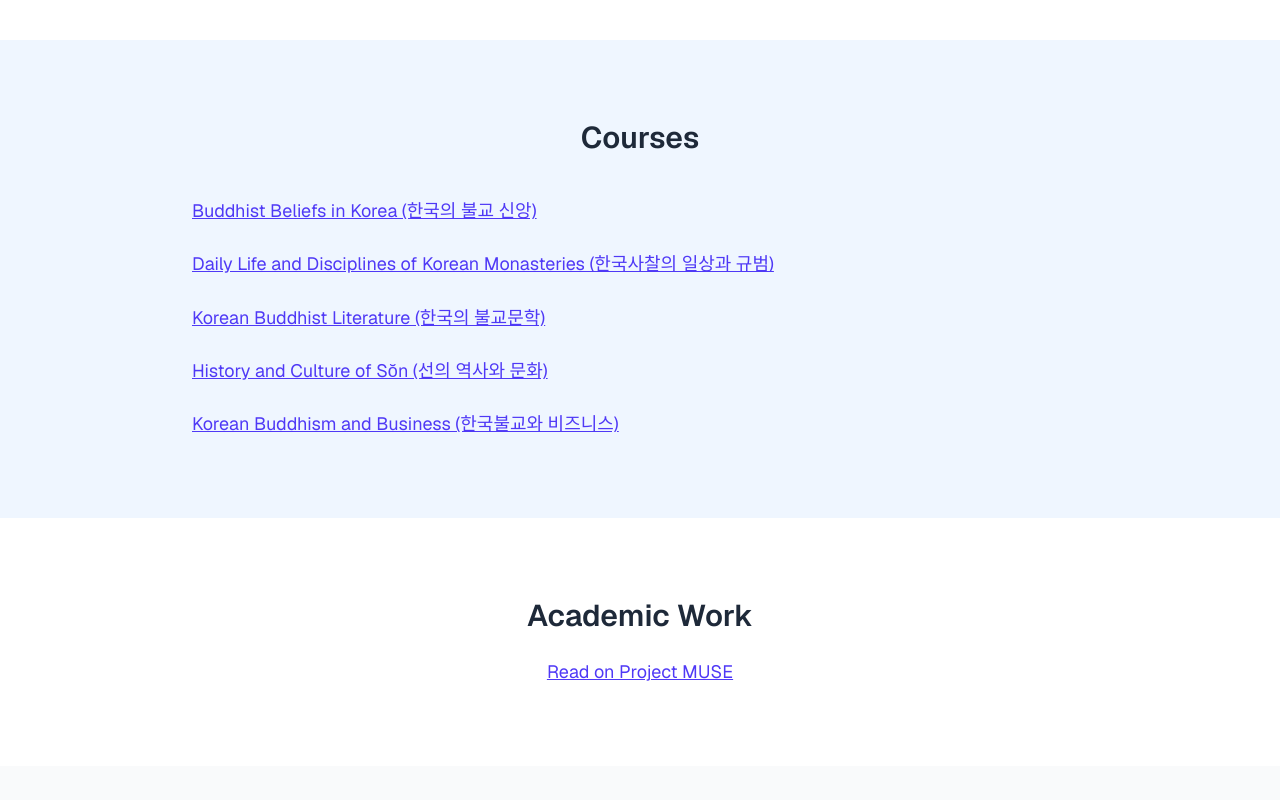
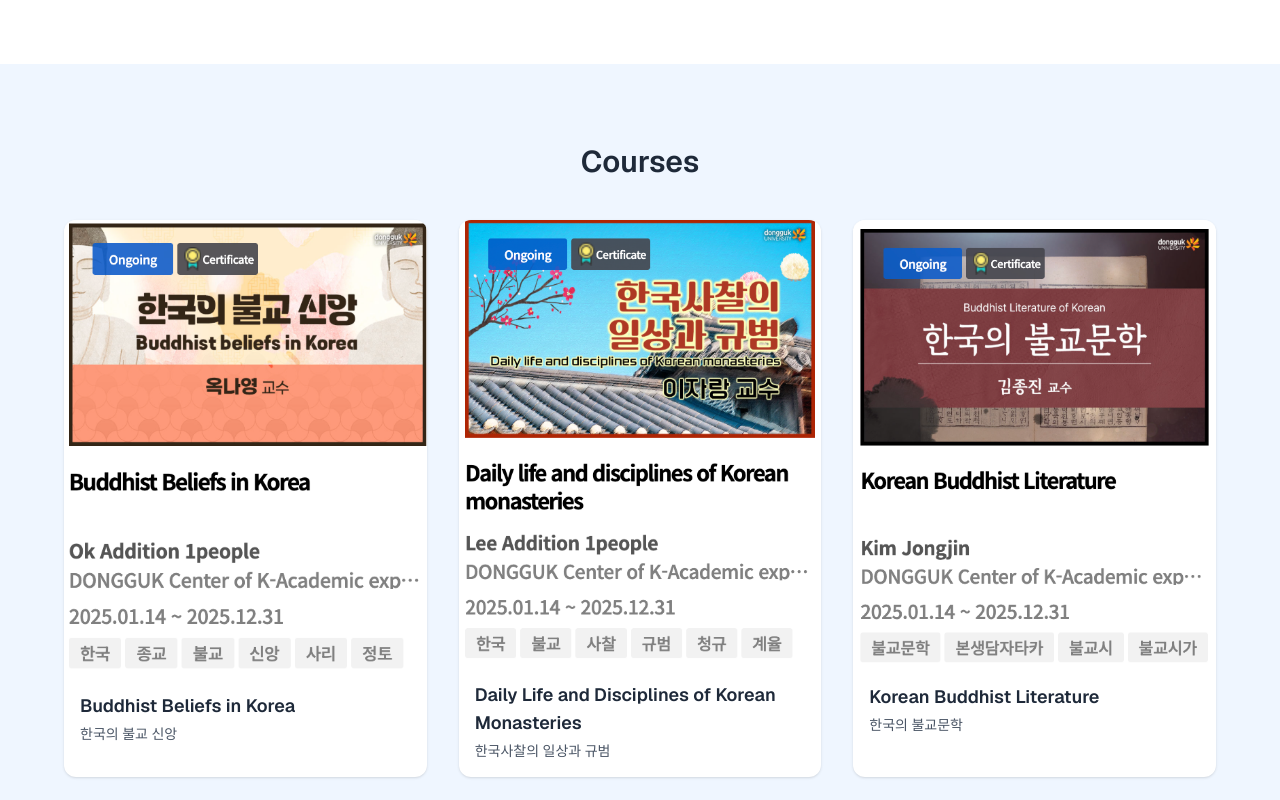
Before and after one commit to omatty123/translation_website, a Next.js app: page / in a window 1280 px wide. Shown: the part 1760-2560 px from the top of the page. Built offline with nearby package versions, Linux system fonts and the light colour scheme.

Commit message:
Update page.tsx

```diff
--- a/app/page.tsx
+++ b/app/page.tsx
@@ -43,109 +43,96 @@ export default function Home() {
         <div className="max-w-5xl mx-auto">
           <h2 className="text-3xl font-semibold text-center mb-12">Books</h2>
           <div className="grid grid-cols-1 md:grid-cols-2 gap-10">
-            {/* Pure and Fragrant */}
-            <div className="flex flex-col items-center text-center space-y-4">
-
-
+            {[
+              {
+                title: "Pure and Fragrant",
+                img: pureImg,
+                url: "https://books.google.com/books/about/Pure_and_Fragrant.html?id=qQ_qEAAAQBAJ",
+                desc: "Seon essays by Beopjeong, translated by Matty Wegehaupt"
+              },
+              {
+                title: "May All Beings Be Happy",
+                img: happyImg,
+                url: "https://books.google.com/books?id=A9tcMgAACAAJ&dq=may+all+beings+be+happy+beopjeong",
+                desc: "Dharma sayings compiled by Ryu Shiva, translated by Matty Wegehaupt"
+              }
+            ].map(({ title, img, url, desc }, idx) => (
+              <div key={idx} className="flex flex-col items-center text-center space-y-4">
                 <Image
-  src={pureImg}
-  alt="Pure and Fragrant"
+                  src={img}
+                  alt={title}
                   height={320}
                   style={{ width: "auto" }}
                   className="rounded shadow"
                 />
-              <div>
+                <div className="min-h-[80px] flex flex-col justify-start">
                   <a
-                  href="https://books.google.com/books/about/Pure_and_Fragrant.html?id=qQ_qEAAAQBAJ"
+                    href={url}
                     className="text-indigo-600 text-xl font-semibold underline hover:text-indigo-800"
                     target="_blank"
                   >
-                  Pure and Fragrant
+                    {title}
                   </a>
-                <p className="mt-2 text-sm">
-                  Seon essays by Beopjeong, translated by Matty Wegehaupt
-                </p>
+                  <p className="mt-2 text-sm">{desc}</p>
                 </div>
               </div>
-
-            {/* May All Beings Be Happy */}
-            <div className="flex flex-col items-center text-center space-y-4">
-              <Image
-  src={happyImg}
-  alt="May All Beings Be Happy"
-  height={320}
-  style={{ width: "auto" }}
-  className="rounded shadow"
-/>
-              <div>
-                <a
-                  href="https://books.google.com/books?id=A9tcMgAACAAJ&dq=may+all+beings+be+happy+beopjeong"
-                  className="text-indigo-600 text-xl font-semibold underline hover:text-indigo-800"
-                  target="_blank"
-                >
-                  May All Beings Be Happy
-                </a>
-                <p className="mt-2 text-sm">
-                  Dharma sayings compiled by Ryu Shiva, translated by Matty Wegehaupt
-                </p>
-              </div>
-            </div>
+            ))}
           </div>
         </div>
       </section>
 
       {/* Courses */}
-      {/* Courses */}
       <section className="py-20 px-6 bg-blue-50">
-  <div className="max-w-4xl mx-auto text-center">
-    <h2 className="text-3xl font-semibold mb-10">Courses</h2>
-    <ul className="space-y-6 text-lg leading-relaxed text-left">
-      <li>
+        <div className="max-w-6xl mx-auto">
+          <h2 className="text-3xl font-semibold text-center mb-10">Courses</h2>
+          <div className="grid grid-cols-1 md:grid-cols-2 lg:grid-cols-3 gap-8">
+            {[
+              {
+                title: "Buddhist Beliefs in Korea",
+                korean: "한국의 불교 신앙",
+                img: beliefsImg,
+                url: "https://www.kmooc.kr/view/course/detail/15060?tm=20250413071136"
+              },
+              {
+                title: "Daily Life and Disciplines of Korean Monasteries",
+                korean: "한국사찰의 일상과 규범",
+                img: monasteriesImg,
+                url: "https://www.kmooc.kr/view/course/detail/15064?tm=20250413074914"
+              },
+              {
+                title: "Korean Buddhist Literature",
+                korean: "한국의 불교문학",
+                img: literatureImg,
+                url: "https://www.kmooc.kr/view/course/detail/13246?tm=20250413071115"
+              },
+              {
+                title: "History and Culture of Sŏn",
+                korean: "선의 역사와 문화",
+                img: songImg,
+                url: "https://www.kmooc.kr/view/course/detail/13251?tm=20250413074824"
+              },
+              {
+                title: "Korean Buddhism and Business",
+                korean: "한국불교와 비즈니스",
+                img: businessImg,
+                url: "https://www.kmooc.kr/view/course/detail/13254?tm=20250413071035"
+              },
+            ].map(({ title, korean, img, url }, idx) => (
               <a
-          href="https://www.kmooc.kr/view/course/detail/15060?tm=20250413071136"
-          className="text-indigo-600 underline hover:text-indigo-800"
+                key={idx}
+                href={url}
                 target="_blank"
+                rel="noopener noreferrer"
+                className="bg-white rounded-xl overflow-hidden shadow hover:shadow-md transition block"
               >
-          Buddhist Beliefs in Korea (한국의 불교 신앙)
+                <Image src={img} alt={title} className="w-full object-cover" />
+                <div className="p-4 space-y-1">
+                  <h3 className="font-semibold text-lg">{title}</h3>
+                  <p className="text-sm text-gray-600">{korean}</p>
+                </div>
               </a>
-      </li>
-      <li>
-        <a
-          href="https://www.kmooc.kr/view/course/detail/15064?tm=20250413074914"
-          className="text-indigo-600 underline hover:text-indigo-800"
-          target="_blank"
-        >
-          Daily Life and Disciplines of Korean Monasteries (한국사찰의 일상과 규범)
-        </a>
-      </li>
-      <li>
-        <a
-          href="https://www.kmooc.kr/view/course/detail/13246?tm=20250413071115"
-          className="text-indigo-600 underline hover:text-indigo-800"
-          target="_blank"
-        >
-          Korean Buddhist Literature (한국의 불교문학)
-        </a>
-      </li>
-      <li>
-        <a
-          href="https://www.kmooc.kr/view/course/detail/13251?tm=20250413074824"
-          className="text-indigo-600 underline hover:text-indigo-800"
-          target="_blank"
-        >
-          History and Culture of Sŏn (선의 역사와 문화)
-        </a>
-      </li>
-      <li>
-        <a
-          href="https://www.kmooc.kr/view/course/detail/13254?tm=20250413071035"
-          className="text-indigo-600 underline hover:text-indigo-800"
-          target="_blank"
-        >
-          Korean Buddhism and Business (한국불교와 비즈니스)
-        </a>
-      </li>
-    </ul>
+            ))}
+          </div>
         </div>
       </section>
 
```
Lines whose indentation alone changed are shown as unchanged.
